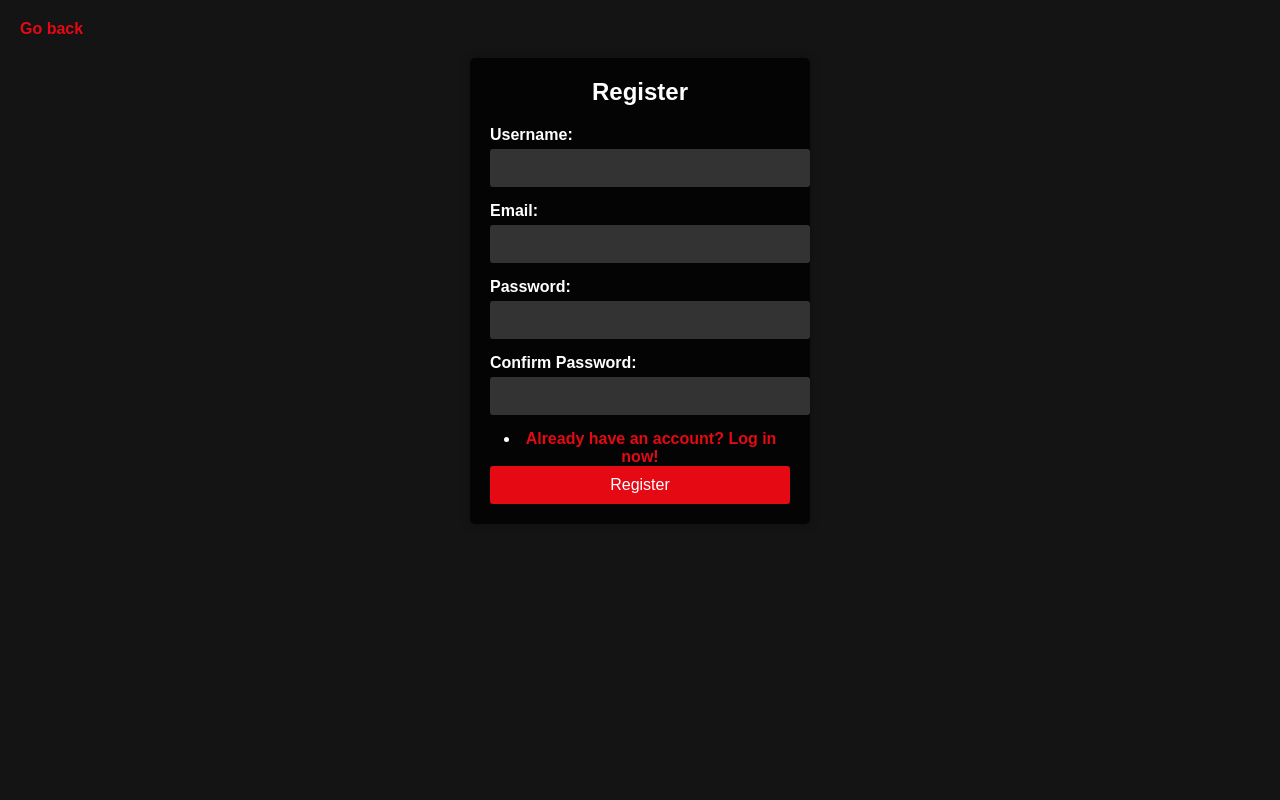
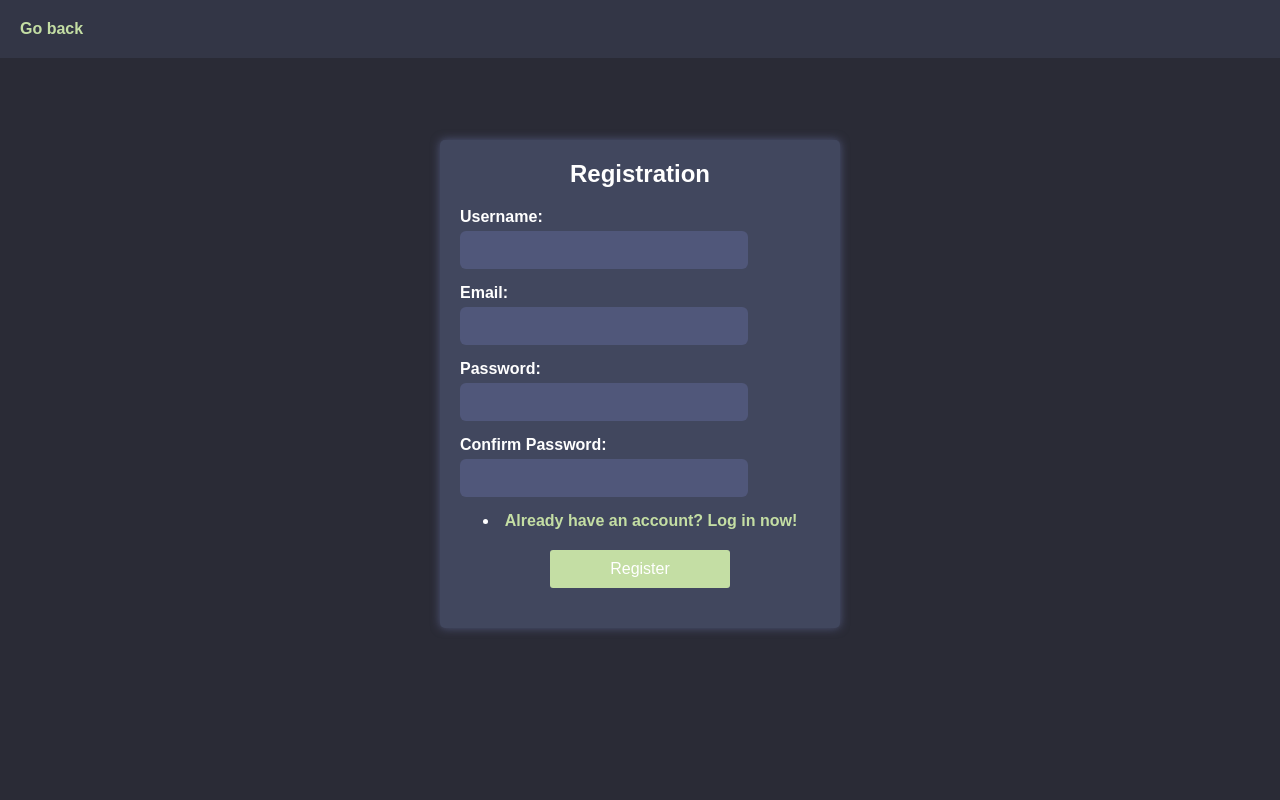
Before and after one commit to nemethzozzi/VotingWebsite, a PHP site: page /register.php in a window 1280 px wide. Run offline with PHP 8.4, Linux system fonts and the light colour scheme.

Commit message:
register and homepage update

```diff
--- a/register.css
+++ b/register.css
@@ -2,17 +2,26 @@
 * {
     margin: 0;
     padding: 0;
+    box-sizing: border-box; /* Include padding and border in element's total width and height */
 }
 
 body {
     font-family: Arial, sans-serif;
-    background-color: #141414;
+    background-color: #2A2B36;
     color: #fff;
+    display: flex; /* Center vertically and horizontally */
+    flex-direction: column; /* Make content stack vertically */
+    justify-content: flex-start; /* Align content to the top */
+    align-items: center;
+    min-height: 100vh; /* Make the body full-height */
 }
 
 header {
-    background-color: #141414;
+    background-color: #41475e6b;
     padding: 20px;
+    width: 100%; /* Occupy full width */
+    position: fixed; /* Fixed position to keep it at the top */
+    top: 0; /* Stick to the top */
 }
 
 nav ul {
@@ -32,16 +41,16 @@ nav a {
 }
 
 nav a:hover {
-    color: #e50914;
+    color: #c4dea4;
 }
 
 .registration-container {
-    width: 300px;
-    margin: 0 auto;
+    width: 400px;
+    margin: 140px auto 0; /* Margin from the top to create space below the header */
     padding: 20px;
-    background-color: rgba(0, 0, 0, 0.8);
+    background-color: #41475E;
     border-radius: 5px;
-    box-shadow: 0px 0px 10px rgba(0, 0, 0, 0.3);
+    box-shadow: 0px 0px 10px #50577A;
     text-align: center;
 }
 
@@ -64,20 +73,21 @@ label {
 input[type="text"],
 input[type="email"],
 input[type="password"] {
-    width: 100%;
+    width: 80%;
     padding: 10px;
     border: none;
-    border-radius: 3px;
+    border-radius: 6px;
     font-size: 16px;
-    background-color: #333;
+    background-color: #50577A;
     color: #fff;
 }
 
 button[type="submit"] {
     display: block;
-    width: 100%;
+    margin: 20px auto; /* Center the button horizontally and add more space */
+    width: 50%; /* Make the button slightly wider */
     padding: 10px;
-    background-color: #e50914;
+    background-color: #c4dea4;
     color: #fff;
     border: none;
     border-radius: 3px;
@@ -87,15 +97,11 @@ button[type="submit"] {
 }
 
 button[type="submit"]:hover {
-    background-color: #ff3d3d;
+    background-color: #a7d489;
 }
 
 li a {
     text-decoration: none;
-    color: #e50914;
+    color: #c4dea4;
     font-weight: bold;
 }
-
-li a:hover {
-    text-decoration: underline;
-}
--- a/register.php
+++ b/register.php
@@ -13,7 +13,7 @@
         </nav>
     </header>
     <div class="registration-container">
-        <h2>Register</h2>
+        <h2>Registration</h2>
         <form action="register.php" method="POST">
             <div class="form-group">
                 <label for="username">Username:</label>
```
Also changed, not shown: style.css (+29 -18 lines).
